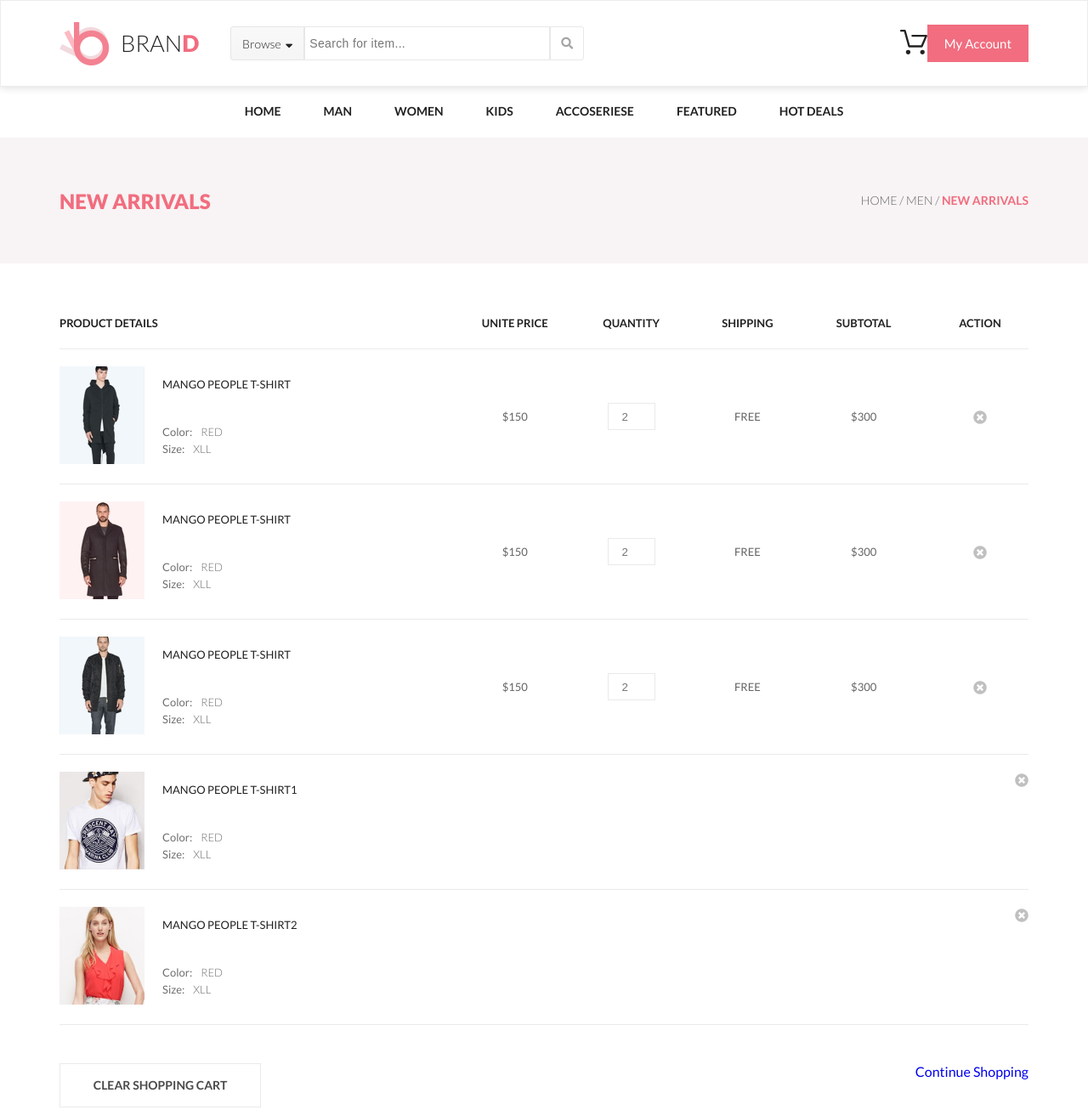
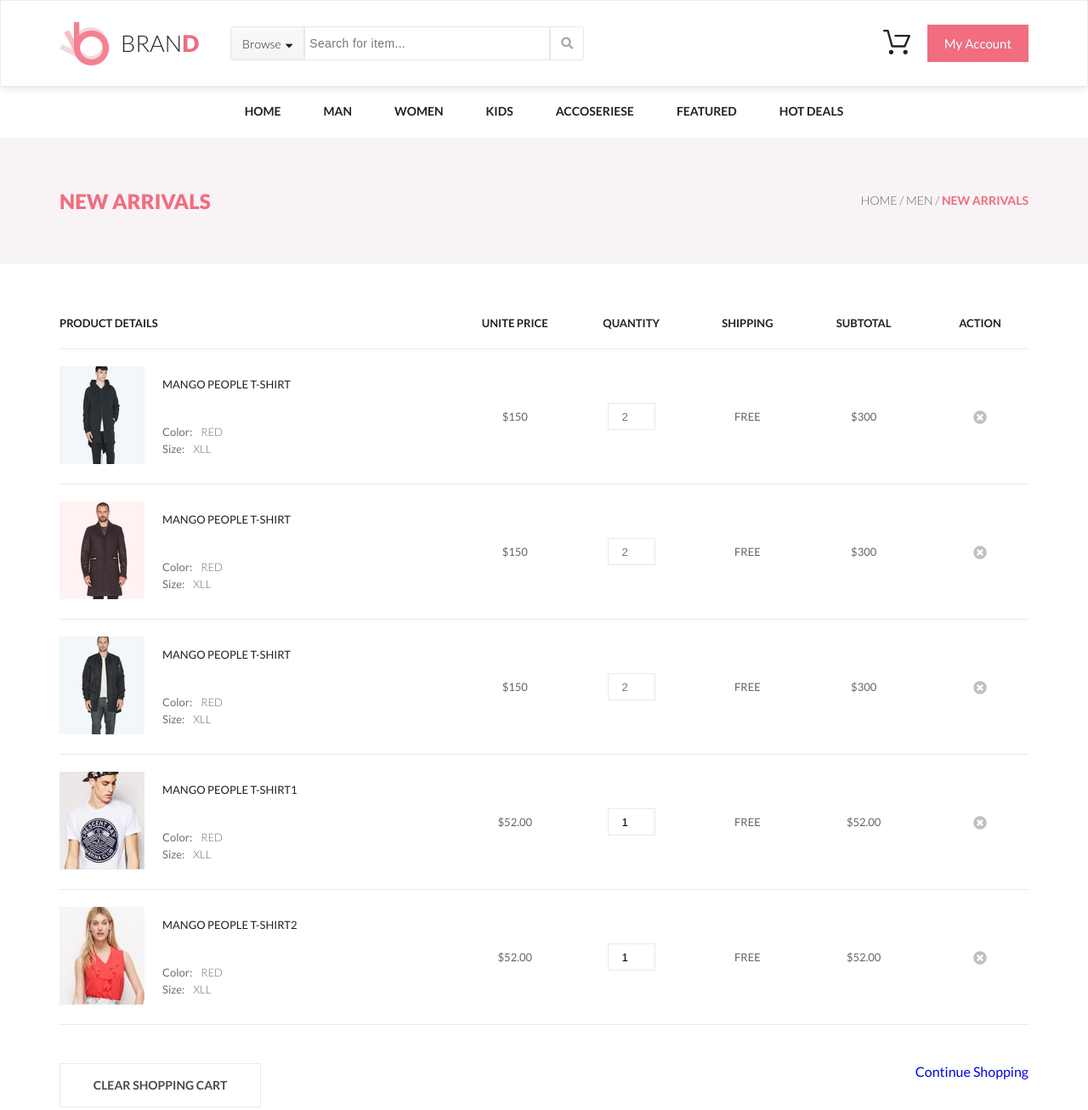
Before and after one commit to bmoskalev/IShop, a website: page shopping-cart.html in a window 1280 px wide. Shown: the top 1306 px of the page at 85% size. Drawn offline with nearby package versions, Linux system fonts and the light colour scheme.

Commit message:
Add changes for Cart.js

```diff
--- a/Cart.js
+++ b/Cart.js
@@ -88,29 +88,22 @@
         $textWrapper.append(`<p class="sh-proddet-desc-cs">Size:<span class="sh-proddet-desc-cs-value">xll</span></p>`);
         $itemInfo.append($textWrapper);
         $cartItem.append($itemInfo);
-        let $itemOtherColumns = $('<div/', {
+        $cartItem.append(`<div class="sh-other-columns"><p class="cart-item-text">$${item.price.toFixed(2)}</p></div>`);
+        $cartItem.append(`<div class="sh-other-columns"><input class="sh-input-box" data-id="${item.id_product}" type="number" value="${item.quantity}"></div>`);
+        $cartItem.append(`<div class="sh-other-columns"><p class="cart-item-text">free</p></div>`);
+        let costItems = item.price * item.quantity;
+        $cartItem.append(`<div class="sh-other-columns"><p class="cart-item-text">$${costItems.toFixed(2)}</p></div>`);
+        let $itemOtherColumns = $('<div/>', {
             class: "sh-other-columns"
         });
-        $itemOtherColumns.append(`<p class="cart-item-text">$${item.price.toFixed(2)}</p>`);
-        $cartItem.append($itemOtherColumns);
-        $itemOtherColumns.empty();
-        $itemOtherColumns.append(`<input class="sh-input-box" data-id="${item.id_product}" type="number" value="${item.quantity}"></div>`);
-        $cartItem.append($itemOtherColumns);
-        $itemOtherColumns.empty();
-        $itemOtherColumns.append(`<p class="cart-item-text">free</p>`);
-        $cartItem.append($itemOtherColumns);
-        $itemOtherColumns.empty();
-        let costItems = item.price * item.quantity;
-        $itemOtherColumns.append(`<p class="cart-item-text">$${costItems.toFixed(2)}</p>`);
-        $cartItem.append($itemOtherColumns);
-        $itemOtherColumns.empty();
         let $deleteBtnWrapper = $('<a/>', {
             class: "cart-item-link",
             'data-id': item.id_product,
             href: "#"
         });
         $deleteBtnWrapper.append(`<i class="fas fa-times-circle"></i>`);
-        $cartItem.append($deleteBtnWrapper);
+        $itemOtherColumns.append($deleteBtnWrapper);
+        $cartItem.append($itemOtherColumns);
         $cartWrapper.append($cartItem);
         $deleteBtnWrapper.on('click', (e) => {
             e.preventDefault();
--- a/shopping-cart.html
+++ b/shopping-cart.html
@@ -50,8 +50,25 @@
             </form>
         </div>
         <div class="header-right">
-            <a class="header-cart" href="#"><img src="img/Forma_1.svg" alt="cart"></a> <a class="button-site my-acc"
-                                                                                          href="#">My&nbsp;Account</a>
+            <div class="shopping-cart-icon"><img src="img/Forma_1.svg" alt="cart">
+                <div class="shopping-cart-quick">
+                    <div class="shopping-cart-quick-items">
+
+
+                    </div>
+
+                    <div class="shopping-cart-quick__price">
+                        <div>TOTAL</div>
+                        <div class="cartTotalPrice"></div>
+                    </div>
+
+                    <div class="shopping-cart-button"><a class="white-button shopping-cart-button__white-button"
+                                                         href="checkout.html">CHECKOUT</a></div>
+                    <div class="shopping-cart-button"><a class="white-button shopping-cart-button__white-button"
+                                                         href="shopping-cart.html">GO TO CART</a></div>
+                </div>
+            </div>
+            <a class="button-site my-acc" href="#">My&nbsp;Account</a>
         </div>
     </div>
 </header>
@@ -517,11 +534,13 @@
                 <div class="sh-other-columns">
                     <p class="cart-item-text">$300</p>
                 </div>
-                <div class="sh-other-columns"><a class="cart-item-link" href="#"><i class="fas fa-times-circle"></i></a>
+                <div class="sh-other-columns">
+                    <a class="cart-item-link" href="#"><i class="fas fa-times-circle"></i></a>
                 </div>
             </div>
         </div>
-        <div class="buttonbox"><a class="button-clearCart" href="#">Clear shopping cart</a> <a class="button-cart" href="#">Continue
+        <div class="buttonbox"><a class="button-clearCart" href="#">Clear shopping cart</a> <a class="button-cart"
+                                                                                               href="#">Continue
             Shopping</a></div>
     </div>
 </div>
@@ -639,7 +658,7 @@
 <script src="Feedback.js"></script>
 <script>
     $(document).ready(() => {
-        let cart = new Cart('.shopping-cart-quick-items', 'cart.json','.cartItems');
+        let cart = new Cart('.shopping-cart-quick-items', 'cart.json', '.cartItems');
         $('.button-clearCart').click(() => {
             cart.clearCart()
         })
```
Also changed, not shown: checkout.html (+20 -2 lines), index.html (+2 -1 lines), products.html (+60 -19 lines), singlepage.html (+4 -3 lines).
